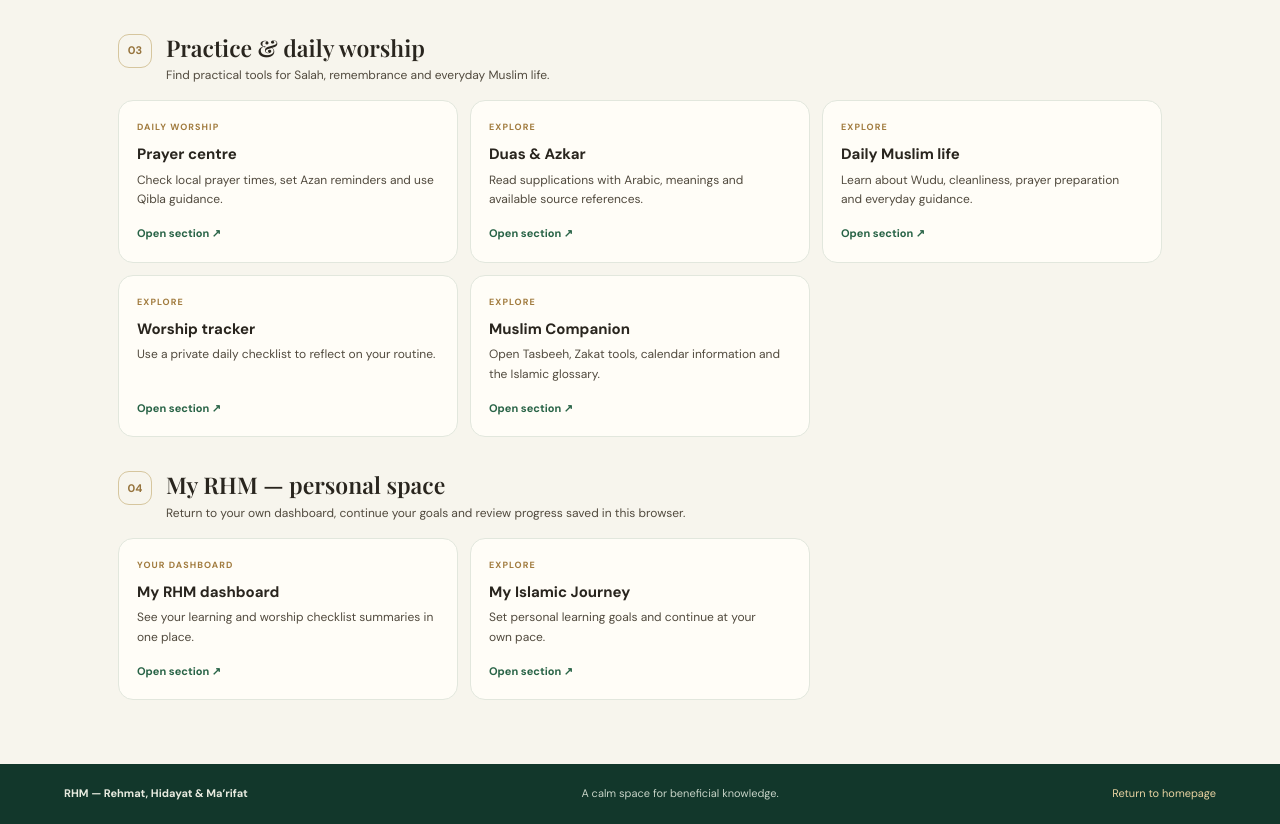
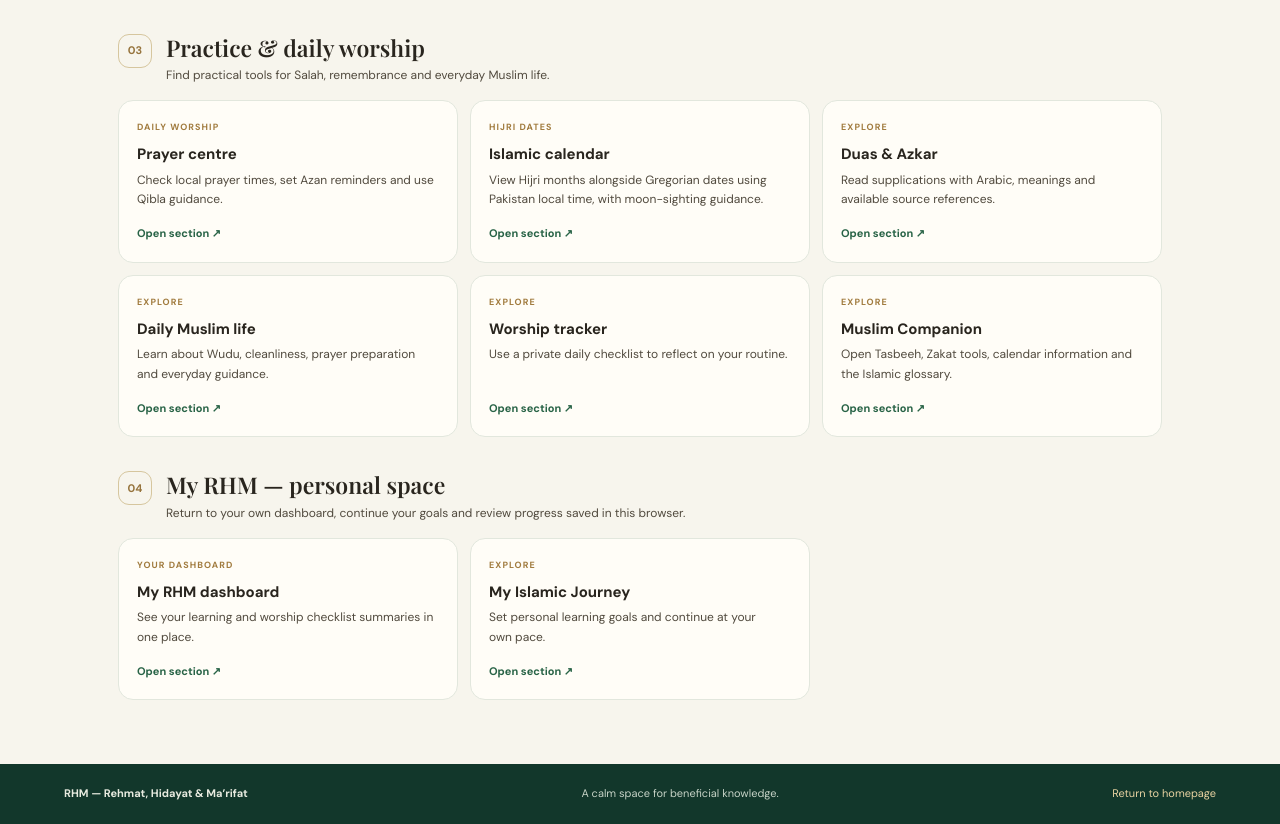
Before and after one commit to muhammadhadiurrehman7-max/rhm-islamic-circle, a Next.js app: page /explore in a window 1280 px wide. Shown: the part 1132-1956 px from the top of the page. Built offline with nearby package versions, Linux system fonts and the light colour scheme; a web font is replaced by a local one.

Commit message:
Add Islamic calendar to Explore practice tools

```diff
--- a/app/explore/page.tsx
+++ b/app/explore/page.tsx
@@ -38,6 +38,7 @@ const groups: Group[] = [
     intro: "Find practical tools for Salah, remembrance and everyday Muslim life.",
     features: [
       { title: "Prayer centre", description: "Check local prayer times, set Azan reminders and use Qibla guidance.", href: "/prayer-times", label: "Daily worship" },
+      { title: "Islamic calendar", description: "View Hijri months alongside Gregorian dates using Pakistan local time, with moon-sighting guidance.", href: "/islamic-calendar", label: "Hijri dates" },
       { title: "Duas & Azkar", description: "Read supplications with Arabic, meanings and available source references.", href: "/duas" },
       { title: "Daily Muslim life", description: "Learn about Wudu, cleanliness, prayer preparation and everyday guidance.", href: "/daily-life" },
       { title: "Worship tracker", description: "Use a private daily checklist to reflect on your routine.", href: "/worship-tracker" },
```
